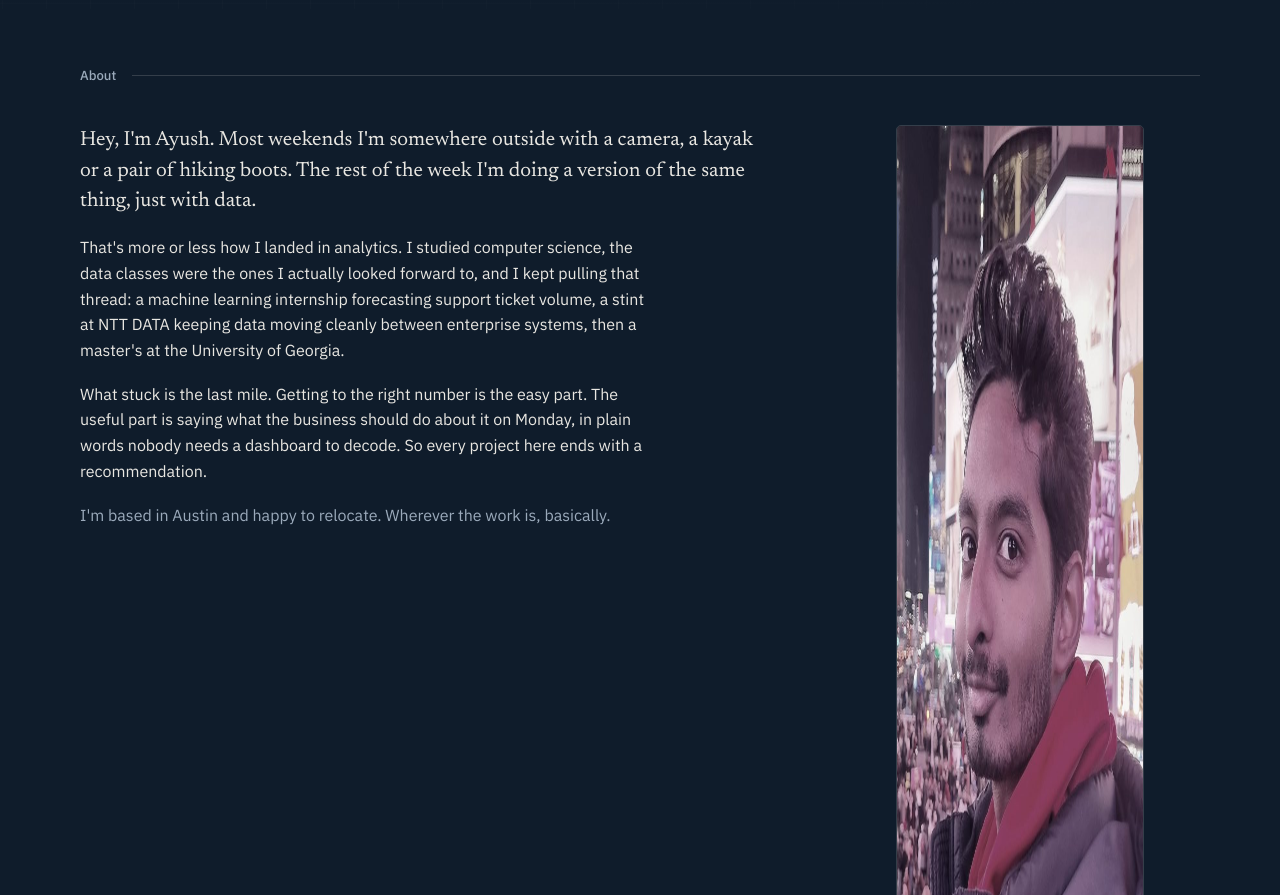
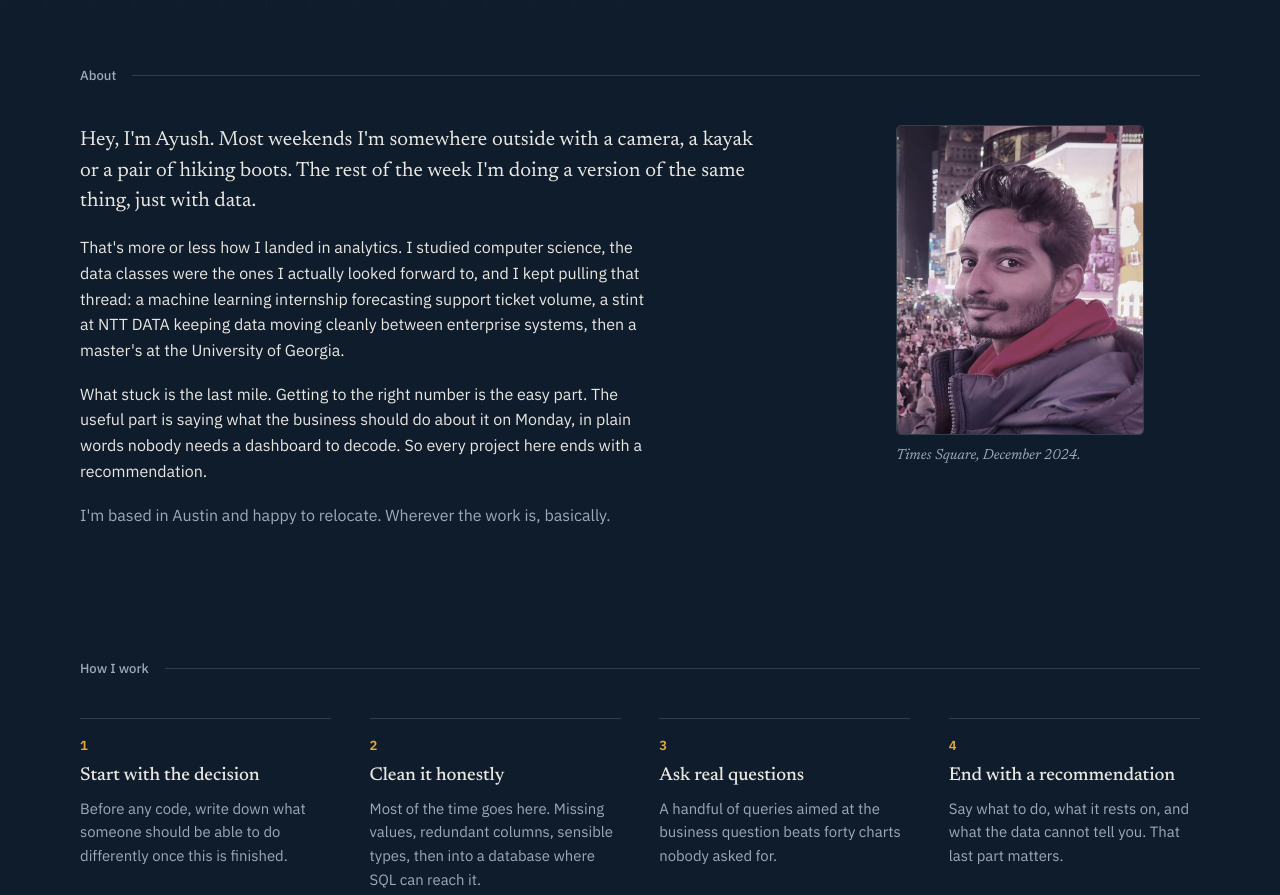
Before and after one commit to AyushUmmadi/AyushUmmadi.github.io, a plain HTML site: page index.html in a window 1280 px wide. Shown: the part 840-1735 px from the top of the page. Drawn offline with Linux system fonts and the light colour scheme.

Commit message:
Update styles.css

```diff
--- a/assets/styles.css
+++ b/assets/styles.css
@@ -170,8 +170,7 @@
   .about p.lead{ font-family:"Newsreader", Georgia, serif; font-size:1.28rem; line-height:1.5 }
   .about .quiet{ color:var(--ink-2) }
   figure.portrait{ margin:0 }
-  figure.portrait img{ width:100%; max-width:230px; border-radius:5px; border:1px solid var(--rule) }
-  @media (min-width:900px){ figure.portrait img{ max-width:15.5rem } }
+  figure.portrait img{ width:100%; max-width:230px; height:auto; aspect-ratio:4/5; object-fit:cover; border-radius:5px; border:1px solid var(--rule) }  @media (min-width:900px){ figure.portrait img{ max-width:15.5rem } }
   figure.portrait figcaption{
     margin-top:.6rem; font-family:"Newsreader", Georgia, serif; font-style:italic;
     font-size:.92rem; color:var(--ink-2);
```
